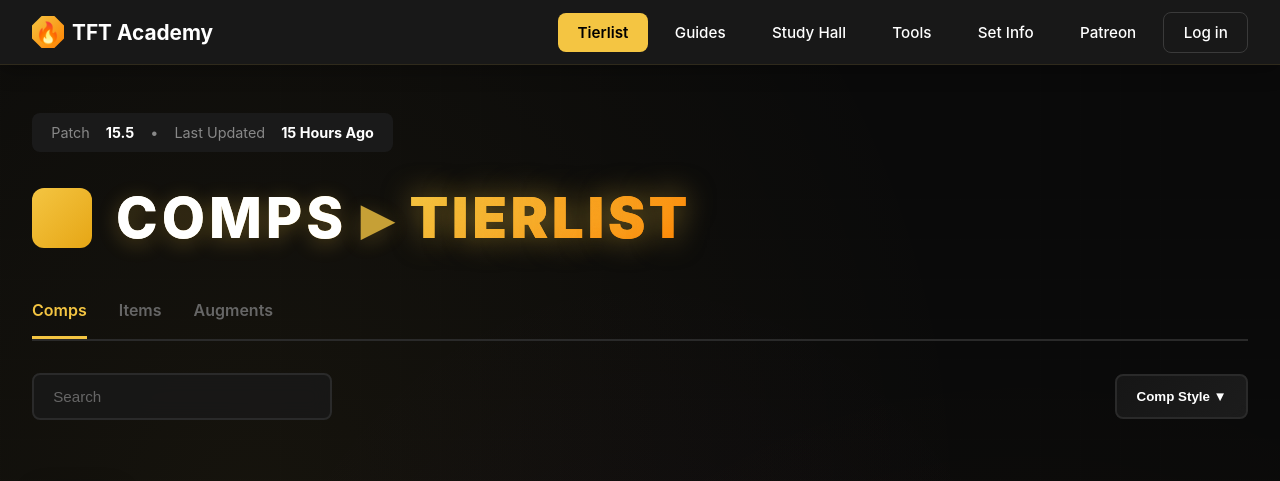
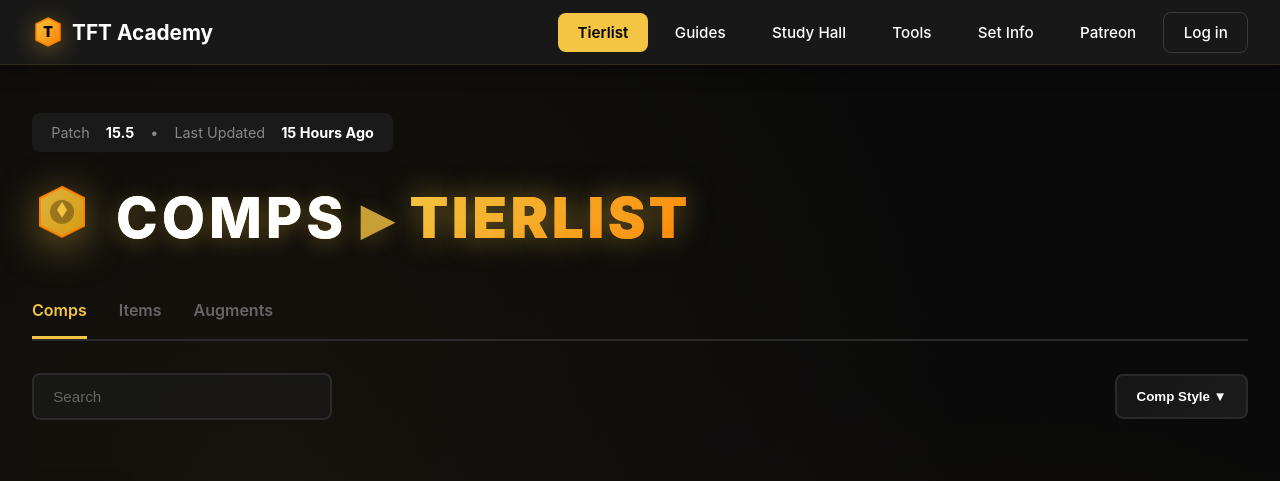
Before and after one commit to givhvy/TftPlanner, a plain HTML site: page index.html in a window 1280 px wide. Shown: the top 481 px of the page. Drawn offline with Linux system fonts and the light colour scheme.

Commit message:
Add custom SVG icons for logo and hero
- Created hexagon SVG logo with gradient
- Added floating hexagon icon for hero section
- Implemented smooth animations and hover effects
- Enhanced visual branding with custom graphics

```diff
--- a/css/style.css
+++ b/css/style.css
@@ -63,19 +63,21 @@ body::before {
 .logo-icon {
     width: 32px;
     height: 32px;
-    background: linear-gradient(135deg, #f4c542, #ff8000);
-    clip-path: polygon(30% 0%, 70% 0%, 100% 30%, 100% 70%, 70% 100%, 30% 100%, 0% 70%, 0% 30%);
     display: flex;
     align-items: center;
     justify-content: center;
-    font-weight: 900;
-    box-shadow: 0 4px 12px rgba(244, 197, 66, 0.4);
+    filter: drop-shadow(0 4px 12px rgba(244, 197, 66, 0.4));
     transition: all 0.3s ease;
+}
+
+.logo-icon svg {
+    width: 100%;
+    height: 100%;
 }
 
 .logo-icon:hover {
     transform: rotate(180deg) scale(1.1);
-    box-shadow: 0 6px 20px rgba(244, 197, 66, 0.6);
+    filter: drop-shadow(0 6px 20px rgba(244, 197, 66, 0.8));
 }
 
 .nav-links {
@@ -149,8 +151,27 @@ body::before {
 .hero-title .icon {
     width: 60px;
     height: 60px;
-    background: linear-gradient(135deg, #f4c542, #e6a615);
-    border-radius: 12px;
+    display: flex;
+    align-items: center;
+    justify-content: center;
+    filter: drop-shadow(0 8px 20px rgba(244, 197, 66, 0.5));
+    transition: all 0.3s ease;
+}
+
+.hero-title .icon svg {
+    width: 100%;
+    height: 100%;
+    animation: float 3s ease-in-out infinite;
+}
+
+@keyframes float {
+    0%, 100% { transform: translateY(0px); }
+    50% { transform: translateY(-8px); }
+}
+
+.hero-title:hover .icon {
+    filter: drop-shadow(0 12px 30px rgba(244, 197, 66, 0.8));
+    transform: scale(1.1);
 }
 
 .hero-title h1 {
--- a/index.html
+++ b/index.html
@@ -11,7 +11,18 @@
     <header class="header">
         <nav class="nav">
             <div class="logo">
-                <div class="logo-icon">🔥</div>
+                <div class="logo-icon">
+                    <svg viewBox="0 0 32 32" xmlns="http://www.w3.org/2000/svg">
+                        <polygon points="16,2 28,8 28,24 16,30 4,24 4,8" fill="url(#goldGradient)" stroke="#ff8000" stroke-width="1.5"/>
+                        <text x="16" y="21" text-anchor="middle" fill="#000" font-size="14" font-weight="900">T</text>
+                        <defs>
+                            <linearGradient id="goldGradient" x1="0%" y1="0%" x2="100%" y2="100%">
+                                <stop offset="0%" style="stop-color:#f4c542;stop-opacity:1" />
+                                <stop offset="100%" style="stop-color:#ff8000;stop-opacity:1" />
+                            </linearGradient>
+                        </defs>
+                    </svg>
+                </div>
                 <span>TFT Academy</span>
             </div>
             <ul class="nav-links">
@@ -36,7 +47,19 @@
         </div>
 
         <div class="hero-title">
-            <div class="icon"></div>
+            <div class="icon">
+                <svg viewBox="0 0 60 60" xmlns="http://www.w3.org/2000/svg">
+                    <polygon points="30,5 52,16 52,44 30,55 8,44 8,16" fill="url(#heroGradient)" stroke="#ff8000" stroke-width="2"/>
+                    <circle cx="30" cy="30" r="12" fill="rgba(0,0,0,0.3)"/>
+                    <polygon points="30,20 35,28 30,36 25,28" fill="#f4c542"/>
+                    <defs>
+                        <linearGradient id="heroGradient" x1="0%" y1="0%" x2="100%" y2="100%">
+                            <stop offset="0%" style="stop-color:#f4c542;stop-opacity:0.9" />
+                            <stop offset="100%" style="stop-color:#e6a615;stop-opacity:0.9" />
+                        </linearGradient>
+                    </defs>
+                </svg>
+            </div>
             <h1>
                 <span class="comps">COMPS</span>
                 <span class="arrow">▸</span>
```
